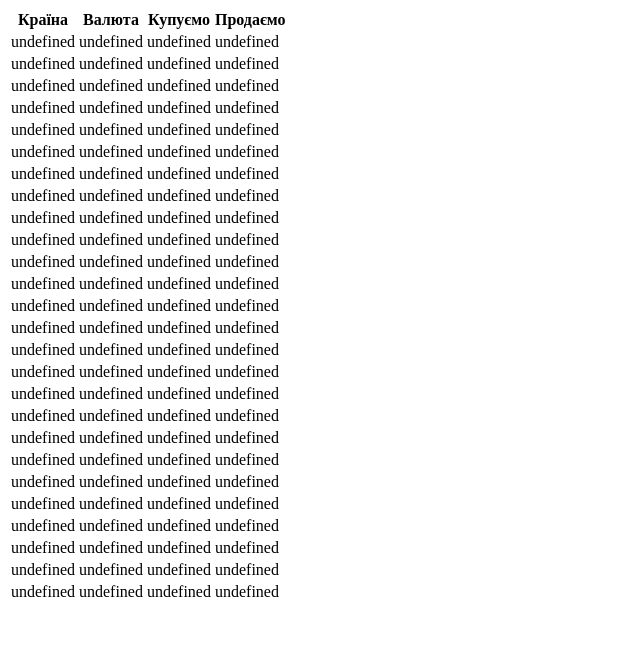
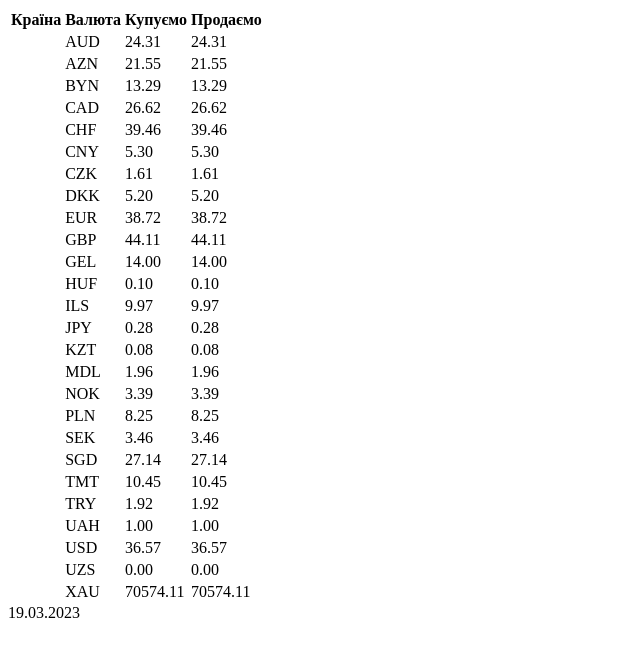
Before and after one commit to BohdanUA17/FE-Pro-21.02.2023, a plain HTML site: page index.html in a window 1280 px wide. Shown: the whole page, without its empty margins (0-640 px from the left). Drawn offline with Linux system fonts and the light colour scheme.

Commit message:
Update index.html

```diff
--- a/index.html
+++ b/index.html
@@ -4,6 +4,9 @@
     <meta charset="UTF-8">
     <meta http-equiv="X-UA-Compatible" content="IE=edge">
     <meta name="viewport" content="width=device-width, initial-scale=1.0">
+    <link rel="stylesheet" href="./css/style.css">
+    <link rel="stylesheet" href="./img/flags.jpeg">
+
     <title>Document</title>
 </head>
 <body>
@@ -24,39 +27,41 @@
     "baseCurrency":980,
     "baseCurrencyLit":"UAH",
     "exchangeRate":[
-    {"baseCurrency":"UAH","currency":"AUD","saleRateNB":24.3090000,"purchaseRateNB":24.3090000},
-    {"baseCurrency":"UAH","currency":"AZN","saleRateNB":21.5515000,"purchaseRateNB":21.5515000},
-    {"baseCurrency":"UAH","currency":"BYN","saleRateNB":13.2919000,"purchaseRateNB":13.2919000},
-    {"baseCurrency":"UAH","currency":"CAD","saleRateNB":26.6166000,"purchaseRateNB":26.6166000},
-    {"baseCurrency":"UAH","currency":"CHF","saleRateNB":39.4611000,"purchaseRateNB":39.4611000,"saleRate":41.6000000,"purchaseRate":39.4000000},
-    {"baseCurrency":"UAH","currency":"CNY","saleRateNB":5.3036000,"purchaseRateNB":5.3036000},
-    {"baseCurrency":"UAH","currency":"CZK","saleRateNB":1.6134000,"purchaseRateNB":1.6134000,"saleRate":1.7150000,"purchaseRate":1.6250000},
-    {"baseCurrency":"UAH","currency":"DKK","saleRateNB":5.1991000,"purchaseRateNB":5.1991000},
-    {"baseCurrency":"UAH","currency":"EUR","saleRateNB":38.7170000,"purchaseRateNB":38.7170000,"saleRate":40.9000000,"purchaseRate":39.9000000},
-    {"baseCurrency":"UAH","currency":"GBP","saleRateNB":44.1109000,"purchaseRateNB":44.1109000,"saleRate":46.8800000,"purchaseRate":44.4000000},
-    {"baseCurrency":"UAH","currency":"GEL","saleRateNB":13.9965000,"purchaseRateNB":13.9965000},
-    {"baseCurrency":"UAH","currency":"HUF","saleRateNB":0.0976670,"purchaseRateNB":0.0976670},
-    {"baseCurrency":"UAH","currency":"ILS","saleRateNB":9.9688000,"purchaseRateNB":9.9688000},
-    {"baseCurrency":"UAH","currency":"JPY","saleRateNB":0.2763200,"purchaseRateNB":0.2763200},
-    {"baseCurrency":"UAH","currency":"KZT","saleRateNB":0.0788100,"purchaseRateNB":0.0788100},
-    {"baseCurrency":"UAH","currency":"MDL","saleRateNB":1.9615000,"purchaseRateNB":1.9615000},
-    {"baseCurrency":"UAH","currency":"NOK","saleRateNB":3.3942000,"purchaseRateNB":3.3942000},
-    {"baseCurrency":"UAH","currency":"PLN","saleRateNB":8.2456000,"purchaseRateNB":8.2456000,"saleRate":8.7300000,"purchaseRate":8.2700000},
-    {"baseCurrency":"UAH","currency":"SEK","saleRateNB":3.4623000,"purchaseRateNB":3.4623000},
-    {"baseCurrency":"UAH","currency":"SGD","saleRateNB":27.1361000,"purchaseRateNB":27.1361000},
-    {"baseCurrency":"UAH","currency":"TMT","saleRateNB":10.4482000,"purchaseRateNB":10.4482000},
-    {"baseCurrency":"UAH","currency":"TRY","saleRateNB":1.9244000,"purchaseRateNB":1.9244000},
-    {"baseCurrency":"UAH","currency":"UAH","saleRateNB":1.0000000,"purchaseRateNB":1.0000000},
-    {"baseCurrency":"UAH","currency":"USD","saleRateNB":36.5686000,"purchaseRateNB":36.5686000,"saleRate":38.6000000,"purchaseRate":38.1000000},
-    {"baseCurrency":"UAH","currency":"UZS","saleRateNB":0.0032259,"purchaseRateNB":0.0032259},{"baseCurrency":"UAH","currency":"XAU","saleRateNB":70574.1100000,"purchaseRateNB":70574.1100000}]
+    {"baseCurrency":"UAH","currency":"AUD","saleRateNB":24.3090000,"purchaseRateNB":24.3090000,flag:"2220% 75%"},
+    {"baseCurrency":"UAH","currency":"AZN","saleRateNB":21.5515000,"purchaseRateNB":21.5515000,flag:"25% 13%"},
+    {"baseCurrency":"UAH","currency":"BYN","saleRateNB":13.2919000,"purchaseRateNB":13.2919000,flag:"90px 13px"},
+    {"baseCurrency":"UAH","currency":"CAD","saleRateNB":26.6166000,"purchaseRateNB":26.6166000,flag:"90px 13px"},
+    {"baseCurrency":"UAH","currency":"CHF","saleRateNB":39.4611000,"purchaseRateNB":39.4611000,"saleRate":41.6000000,"purchaseRate":39.4000000,flag:"90px 13px"},
+    {"baseCurrency":"UAH","currency":"CNY","saleRateNB":5.3036000,"purchaseRateNB":5.3036000,flag:"90px 13px"},
+    {"baseCurrency":"UAH","currency":"CZK","saleRateNB":1.6134000,"purchaseRateNB":1.6134000,"saleRate":1.7150000,"purchaseRate":1.6250000,flag:"90px 13px"},
+    {"baseCurrency":"UAH","currency":"DKK","saleRateNB":5.1991000,"purchaseRateNB":5.1991000,flag:"90px 13px"},
+    {"baseCurrency":"UAH","currency":"EUR","saleRateNB":38.7170000,"purchaseRateNB":38.7170000,"saleRate":40.9000000,"purchaseRate":39.9000000,flag:"90px 13px"},
+    {"baseCurrency":"UAH","currency":"GBP","saleRateNB":44.1109000,"purchaseRateNB":44.1109000,"saleRate":46.8800000,"purchaseRate":44.4000000,flag:"90px 13px"},
+    {"baseCurrency":"UAH","currency":"GEL","saleRateNB":13.9965000,"purchaseRateNB":13.9965000,flag:"90px 13px"},
+    {"baseCurrency":"UAH","currency":"HUF","saleRateNB":0.0976670,"purchaseRateNB":0.0976670,flag:"90px 13px"},
+    {"baseCurrency":"UAH","currency":"ILS","saleRateNB":9.9688000,"purchaseRateNB":9.9688000,flag:"90px 13px"},
+    {"baseCurrency":"UAH","currency":"JPY","saleRateNB":0.2763200,"purchaseRateNB":0.2763200,flag:"90px 13px"},
+    {"baseCurrency":"UAH","currency":"KZT","saleRateNB":0.0788100,"purchaseRateNB":0.0788100,flag:"90px 13px"},
+    {"baseCurrency":"UAH","currency":"MDL","saleRateNB":1.9615000,"purchaseRateNB":1.9615000,flag:"90px 13px"},
+    {"baseCurrency":"UAH","currency":"NOK","saleRateNB":3.3942000,"purchaseRateNB":3.3942000,flag:"90px 13px"},
+    {"baseCurrency":"UAH","currency":"PLN","saleRateNB":8.2456000,"purchaseRateNB":8.2456000,"saleRate":8.7300000,"purchaseRate":8.2700000,flag:"90px 13px"},
+    {"baseCurrency":"UAH","currency":"SEK","saleRateNB":3.4623000,"purchaseRateNB":3.4623000,flag:"90px 13px"},
+    {"baseCurrency":"UAH","currency":"SGD","saleRateNB":27.1361000,"purchaseRateNB":27.1361000,flag:"90px 13px"},
+    {"baseCurrency":"UAH","currency":"TMT","saleRateNB":10.4482000,"purchaseRateNB":10.4482000,flag:"90px 13px"},
+    {"baseCurrency":"UAH","currency":"TRY","saleRateNB":1.9244000,"purchaseRateNB":1.9244000,flag:"90px 13px"},
+    {"baseCurrency":"UAH","currency":"UAH","saleRateNB":1.0000000,"purchaseRateNB":1.0000000,flag:"90px 13px"},
+    {"baseCurrency":"UAH","currency":"USD","saleRateNB":36.5686000,"purchaseRateNB":36.5686000,"saleRate":38.6000000,"purchaseRate":38.1000000,flag:"90px 13px"},
+    {"baseCurrency":"UAH","currency":"UZS","saleRateNB":0.0032259,"purchaseRateNB":0.0032259,flag:"90px 13px"},
+    {"baseCurrency":"UAH","currency":"XAU","saleRateNB":70574.1100000,"purchaseRateNB":70574.1100000,flag:"90px 13px"}]
     };
 
+    document.write(`<header>${data.date}</header> `);
      document.querySelector('#test tbody').innerHTML += data.exchangeRate.map(n => `
   <tr>
-    <td>${data.exchangeRate.currency}</td>
-    <td>${data.exchangeRate.currency}</td>
-    <td>${data.exchangeRate.purchaseRateNB}</td>
-    <td>${data.exchangeRate.saleRateNB}</td>
+    <td><div style= background-position:${n.flag}></div></td>
+    <td>${n.currency}</td>
+    <td>${n.purchaseRateNB.toFixed(2)}</td>
+    <td>${n.saleRateNB.toFixed(2)}</td>
   </tr>
     `).join('');
     const newData = data.toString();
```
